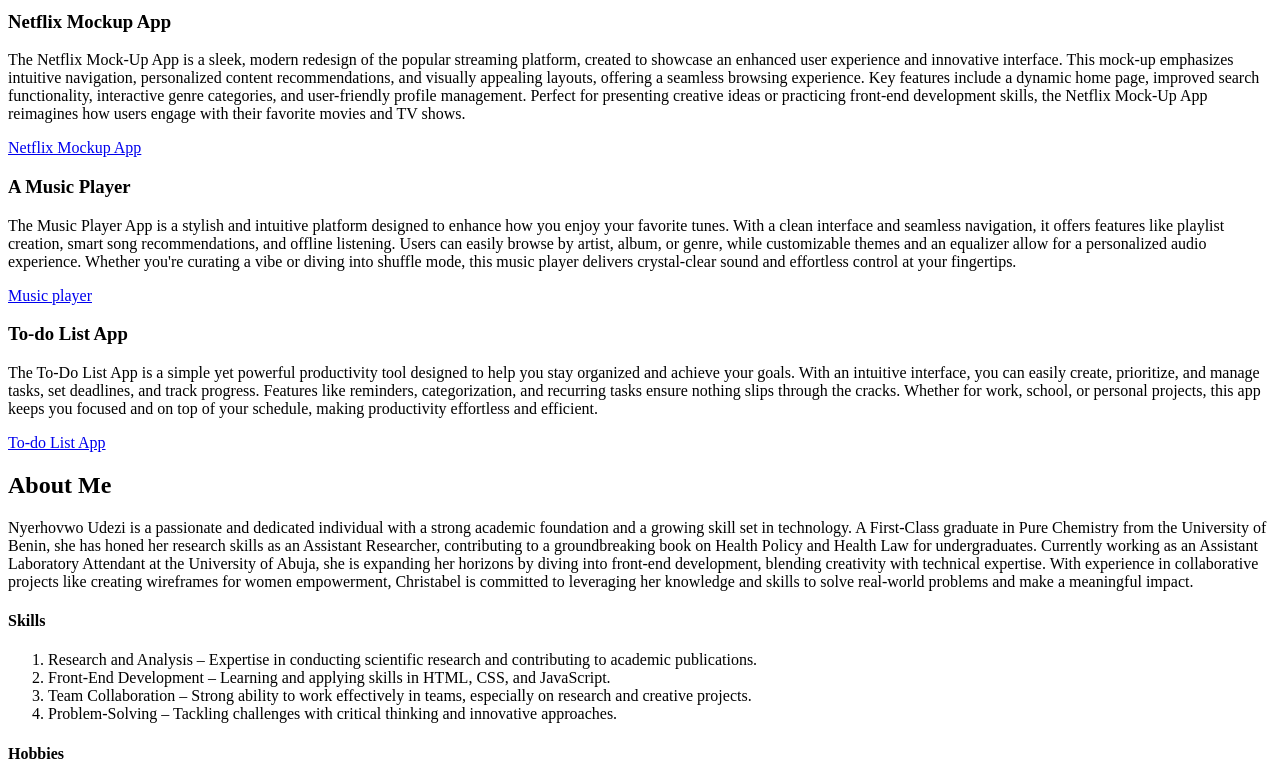
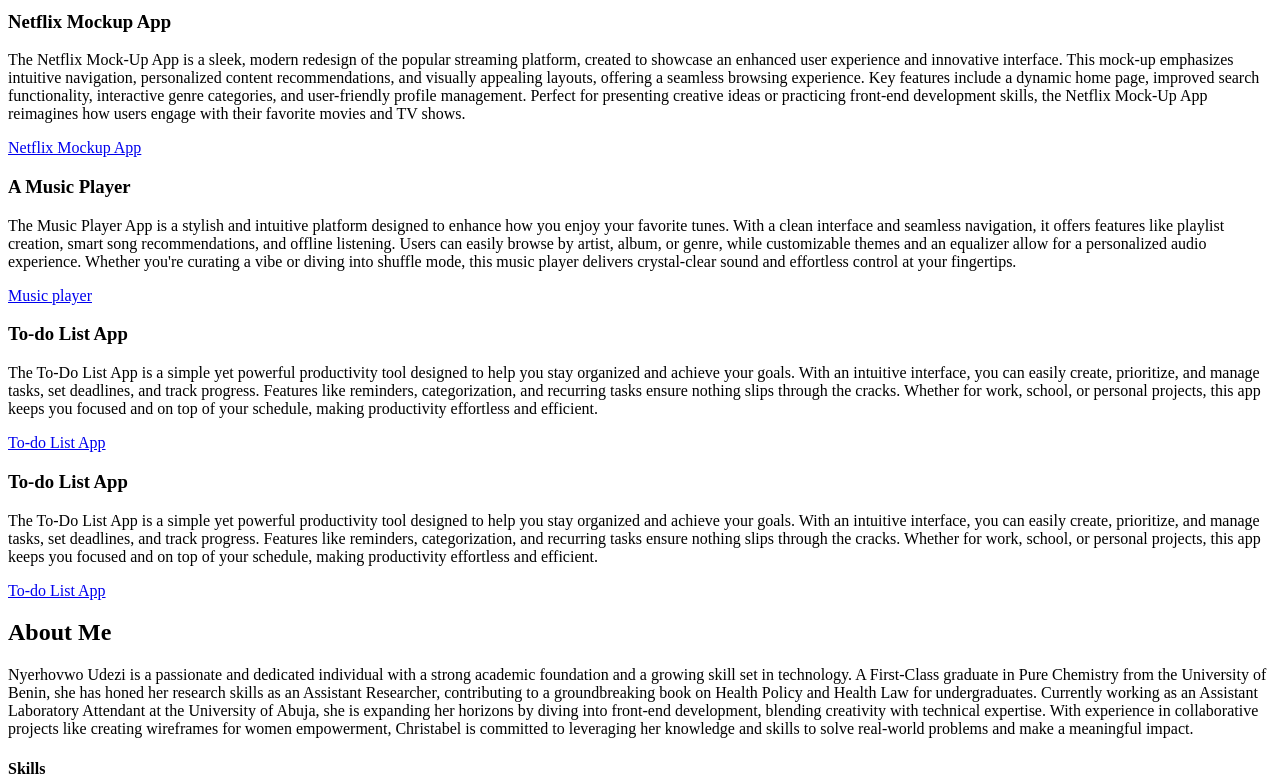
Before and after one commit to Duchess-dezi/My_First_Portfolio, a plain HTML site: page Portfolio/index.html in a window 1280 px wide. Shown: the part 381-1162 px from the top of the page. Drawn offline with Linux system fonts and the light colour scheme.

Commit message:
updated index.html

```diff
--- a/Portfolio/index.html
+++ b/Portfolio/index.html
@@ -46,6 +46,12 @@
                 <a href="#to-do" target="_blank">To-do List App</a>
             </article>
 
+            <article class="project">
+                <h3>To-do List App</h3>
+                <p>The To-Do List App is a simple yet powerful productivity tool designed to help you stay organized and achieve your goals. With an intuitive interface, you can easily create, prioritize, and manage tasks, set deadlines, and track progress. Features like reminders, categorization, and recurring tasks ensure nothing slips through the cracks. Whether for work, school, or personal projects, this app keeps you focused and on top of your schedule, making productivity effortless and efficient.</p>
+                <a href="#to-do" target="_blank">To-do List App</a>
+            </article>
+
         </section>
 
         <section id="about">
```
